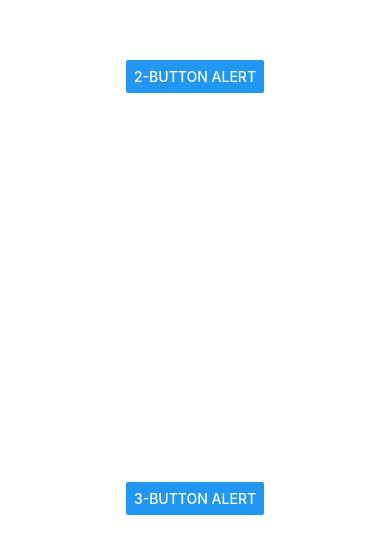
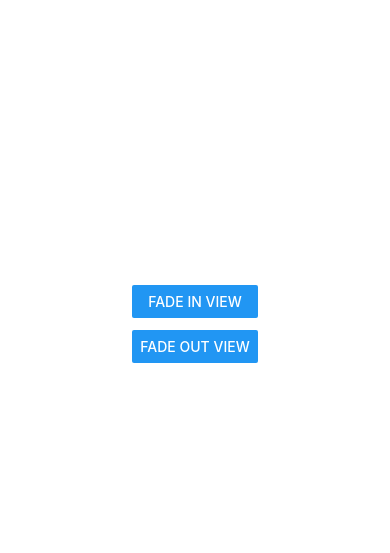
Before and after one commit to zdTang/my-app-react_native, a React Native app: screen / in a window 390 px wide. Shown: the part 135-688 px from the top of the page. Built offline with nearby package versions, Linux system fonts and the light colour scheme.

Commit message:
Others - Animated

```diff
--- a/App.js
+++ b/App.js
@@ -1,52 +1,68 @@
-import React, { useState } from "react";
-import { View, StyleSheet, Button, Alert } from "react-native";
+
+//https://stackoverflow.com/questions/61014661/animated-usenativedriver-was-not-specified-issue-of-reactnativebase-input
+import React, { useRef } from "react";
+import { Animated, Text, View, StyleSheet, Button, SafeAreaView } from "react-native";
 
 const App = () => {
-  const createTwoButtonAlert = () =>
-    Alert.alert(
-      "Alert Title",
-      "My Alert Msg",
-      [
-        {
-          text: "Cancel",
-          onPress: () => console.log("Cancel Pressed"),
-          style: "cancel"
-        },
-        { text: "OK", onPress: () => console.log("OK Pressed") }
-      ]
-    );
+  // fadeAnim will be used as the value for opacity. Initial Value: 0
+  const fadeAnim = useRef(new Animated.Value(0)).current;
 
-  const createThreeButtonAlert = () =>
-    Alert.alert(
-      "Alert Title",
-      "My Alert Msg",
-      [
-        {
-          text: "Ask me later",
-          onPress: () => console.log("Ask me later pressed")
-        },
-        {
-          text: "Cancel",
-          onPress: () => console.log("Cancel Pressed"),
-          style: "cancel"
-        },
-        { text: "OK", onPress: () => console.log("OK Pressed") }
-      ]
-    );
+  const fadeIn = () => {
+    // Will change fadeAnim value to 1 in 5 seconds
+    Animated.timing(fadeAnim, {
+      toValue: 1,
+      duration: 5000,
+      useNativeDriver: true // Add This line
+    }).start();
+  };
+
+  const fadeOut = () => {
+    // Will change fadeAnim value to 0 in 3 seconds
+    Animated.timing(fadeAnim, {
+      toValue: 0,
+      duration: 3000,
+      useNativeDriver: true // Add This line
+    }).start();
+  };
 
   return (
-    <View style={styles.container}>
-      <Button title={"2-Button Alert"} onPress={createTwoButtonAlert} />
-      <Button title={"3-Button Alert"} onPress={createThreeButtonAlert} />
-    </View>
+    <SafeAreaView style={styles.container}>
+      <Animated.View
+        style={[
+          styles.fadingContainer,
+          {
+            // Bind opacity to animated value
+            opacity: fadeAnim
+          }
+        ]}
+      >
+        <Text style={styles.fadingText}>Fading View!</Text>
+      </Animated.View>
+      <View style={styles.buttonRow}>
+        <Button title="Fade In View" onPress={fadeIn} />
+        <Button title="Fade Out View" onPress={fadeOut} />
+      </View>
+    </SafeAreaView>
   );
 }
 
 const styles = StyleSheet.create({
   container: {
     flex: 1,
-    justifyContent: "space-around",
-    alignItems: "center"
+    alignItems: "center",
+    justifyContent: "center"
+  },
+  fadingContainer: {
+    padding: 20,
+    backgroundColor: "powderblue"
+  },
+  fadingText: {
+    fontSize: 28
+  },
+  buttonRow: {
+    flexBasis: 100,
+    justifyContent: "space-evenly",
+    marginVertical: 16
   }
 });
 
```
